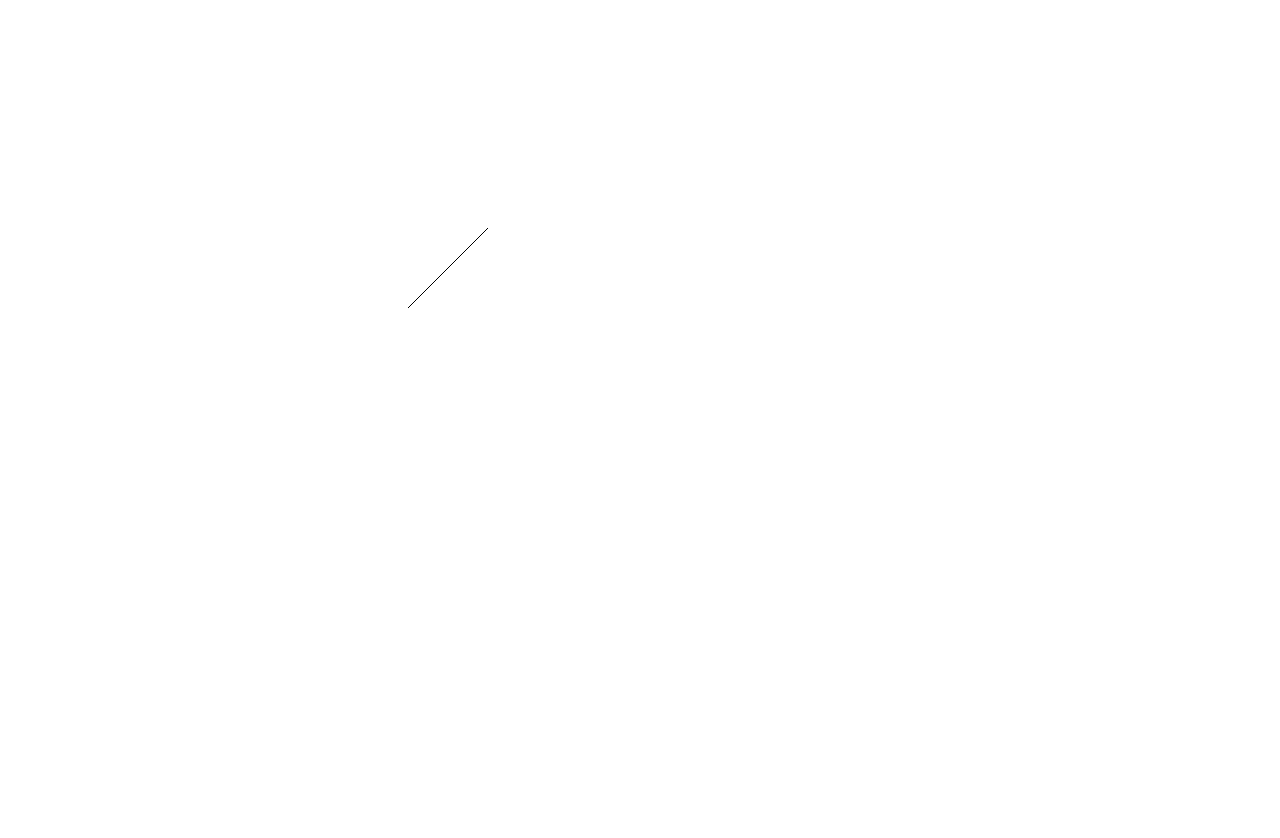
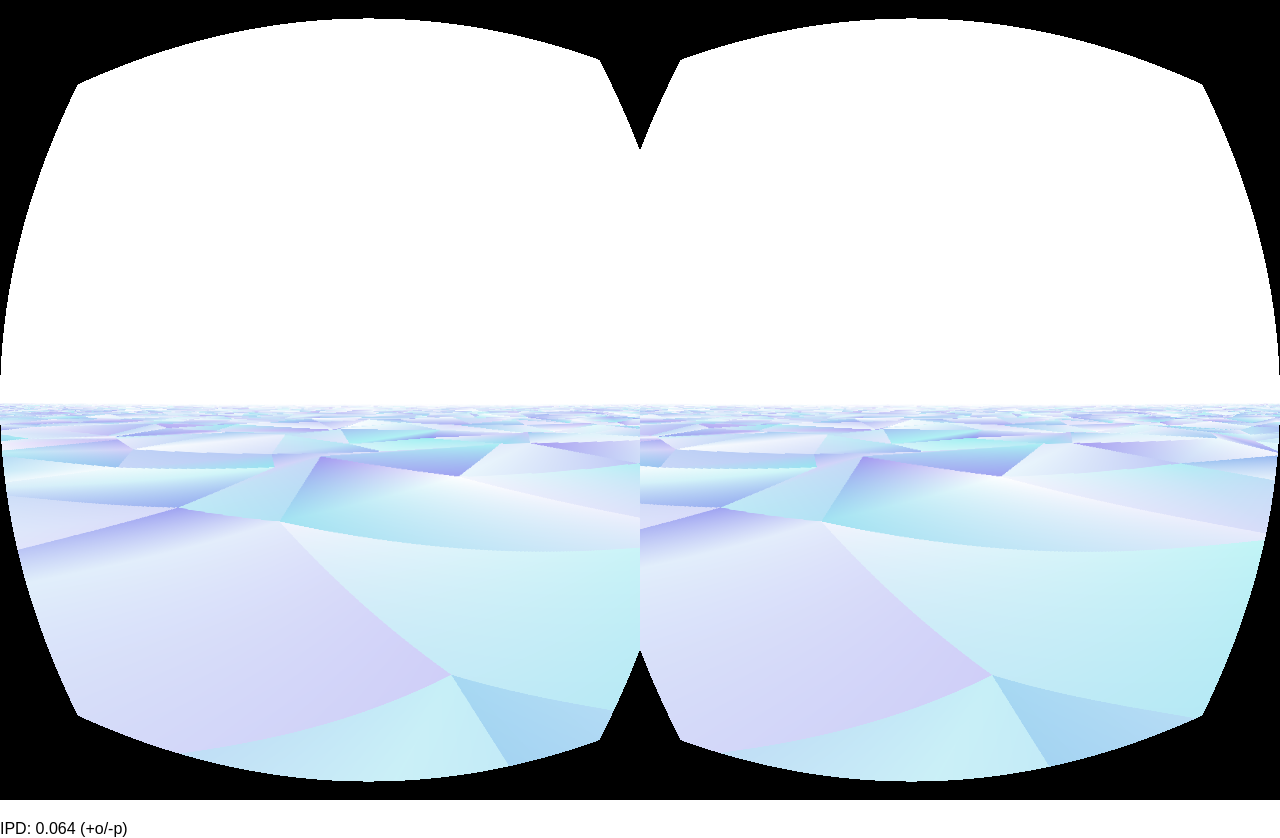
Before and after one commit to rit-sse/OculusPaintPrototype, a plain HTML site: page Three/index.html in a window 1280 px wide. Before the commit the page ends 800 px from the top, so only its background shows below. Drawn offline with Linux system fonts and the light colour scheme; animation ran at ten frames a second.

Commit message:
Still needs to be tested with an oculous but should now work with oculous and head tracking

```diff
--- a/Three/dependency/draw.js
+++ b/Three/dependency/draw.js
@@ -19,12 +19,11 @@ Draw.prototype.drawLine = function(start, stop){
     geometry.vertices.push(stop);
 
     var material = new THREE.LineBasicMaterial({
-        color: 0x000000
+        color: 0x000000,
+        linewidth: 5
         });
 
     var line = new THREE.Line(geometry, material);
 
     this.scene.add( line );
-
-    this.renderer.render(this.scene, this.camera);
 }
--- a/Three/index.html
+++ b/Three/index.html
@@ -1,38 +1,182 @@
-
-
 <!DOCTYPE html>
-<!-- The previous line tells the browser, that the page uses the HTML5 standard. -->
-
 <html>
 	<head>
-    <title>Test</title>
+		<meta charset="utf-8">
+		<title>NPVR Three.js Boxes Demo</title>
+		<style>
+			html, body {
+				width: 100%;
+				height: 100%;
+			}
+
+			body {
+				background-color: #ffffff;
+				margin: 0;
+				overflow: hidden;
+				font-family: arial;
+			}
+
+			#info {
+				position: absolute;
+				top: 820px;
+			}
+
+			canvas {
+				position: absolute;
+				top: 0;
+				left: 0;
+			}
+
+		</style>
+		<script src="dependency/vr.js"></script>
 		<script src="dependency/three.js"></script>
+		<script src="controls/OculusRiftControls.js"></script>
+		<script src="effects/OculusRiftEffect.js"></script>
 		<script src="dependency/draw.js"></script>
 	</head>
 	<body>
+		<div id="info">IPD: <span id='ipd'>0</span> (+o/-p)</div>
+
 		<script>
-	        window.onload = function() {
-				var renderer = new THREE.WebGLRenderer();
-				Draw = new Draw();
+		(function() {
+			var camera, scene, renderer;
+			var controls
+			var time = Date.now();
+			var effect; // rift effect
+			var draw = new Draw();
 
-	    		renderer.setSize( 800, 600 );
+
+			if (!vr.isInstalled()) {
+				//statusEl.innerText = 'NPVR plugin not installed!';
+				alert('NPVR plugin not installed!');
+			}
+			vr.load(function(error) {
+				if (error) {
+					//statusEl.innerText = 'Plugin load failed: ' + error.toString();
+					alert('Plugin load failed: ' + error.toString());
+				}
+
+				try {
+					init();
+					animate();
+				} catch (e) {
+					//statusEl.innerText = e.toString();
+					console.log(e);
+				}
+			});
+
+			function init() {
+
+				camera = new THREE.PerspectiveCamera( 75, window.innerWidth / window.innerHeight, 1, 1000 );
+
+				scene = new THREE.Scene();
+				scene.fog = new THREE.Fog( 0xffffff, 0, 750 );
+
+				var light = new THREE.DirectionalLight( 0xffffff, 1.5 );
+				light.position.set( 1, 1, 1 );
+				scene.add( light );
+
+				var light = new THREE.DirectionalLight( 0xffffff, 0.75 );
+				light.position.set( -1, - 0.5, -1 );
+				scene.add( light );
+
+				controls = new THREE.OculusRiftControls( camera );
+				scene.add( controls.getObject() );
+
+				// floor
+
+				var geometry = new THREE.PlaneGeometry( 2000, 2000, 100, 100 );
+				geometry.applyMatrix( new THREE.Matrix4().makeRotationX( - Math.PI / 2 ) );
+
+				for ( var i = 0, l = geometry.vertices.length; i < l; i ++ ) {
+
+					var vertex = geometry.vertices[ i ];
+					vertex.x += Math.random() * 20 - 10;
+					vertex.y += Math.random() * 2;
+					vertex.z += Math.random() * 20 - 10;
+
+				}
+
+				for ( var i = 0, l = geometry.faces.length; i < l; i ++ ) {
+
+					var face = geometry.faces[ i ];
+					face.vertexColors[ 0 ] = new THREE.Color().setHSL( Math.random() * 0.2 + 0.5, 0.75, Math.random() * 0.25 + 0.75 );
+					face.vertexColors[ 1 ] = new THREE.Color().setHSL( Math.random() * 0.2 + 0.5, 0.75, Math.random() * 0.25 + 0.75 );
+					face.vertexColors[ 2 ] = new THREE.Color().setHSL( Math.random() * 0.2 + 0.5, 0.75, Math.random() * 0.25 + 0.75 );
+					face.vertexColors[ 3 ] = new THREE.Color().setHSL( Math.random() * 0.2 + 0.5, 0.75, Math.random() * 0.25 + 0.75 );
+
+				}
+
+				var material = new THREE.MeshBasicMaterial( { vertexColors: THREE.VertexColors } );
+
+				var mesh = new THREE.Mesh( geometry, material );
+				scene.add( mesh );
+
+
+
+				renderer = new THREE.WebGLRenderer({
+					devicePixelRatio: 1,
+					alpha: false,
+					clearColor: 0xffffff,
+					antialias: true
+				});
+
+				effect = new THREE.OculusRiftEffect( renderer );
+
+				draw.init(renderer, scene, camera);
+				draw.drawLine(new THREE.Vector3(0,0,0), new THREE.Vector3(100,100,0));
+
+				document.getElementById('ipd').innerHTML =
+						effect.getInterpupillaryDistance().toFixed(3);
 
 				document.body.appendChild( renderer.domElement );
 
-	   			var scene = new THREE.Scene();
+				//
+				document.addEventListener( 'keydown', keyPressed, false );
+			}
+			function keyPressed (event) {
+				switch ( event.keyCode ) {
+					case 79: // o
+						effect.setInterpupillaryDistance(
+								effect.getInterpupillaryDistance() - 0.001);
+						document.getElementById('ipd').innerHTML =
+								effect.getInterpupillaryDistance().toFixed(3);
+						break;
+					case 80: // p
+						effect.setInterpupillaryDistance(
+								effect.getInterpupillaryDistance() + 0.001);
+						document.getElementById('ipd').innerHTML =
+								effect.getInterpupillaryDistance().toFixed(3);
+						break;
 
-	    		var camera = new THREE.PerspectiveCamera(45, 800 / 600, 1, 500);
+					case 70: // f
+						if (!vr.isFullScreen()) {
+							vr.enterFullScreen();
+						} else {
+							vr.exitFullScreen();
+						}
+						break;
 
-			    camera.position.set(0, 0, 100);
-			    camera.lookAt(scene.position);
-			    scene.add(camera);
+					case 32: // space
+						vr.resetHmdOrientation();
+						break;
+				}
+			}
 
-			    renderer.render(scene, camera);
+			var vrstate = new vr.State();
+			function animate() {
+				vr.requestAnimationFrame(animate);
 
-			    Draw.init(renderer,scene,camera);
-			    Draw.drawLine(new THREE.Vector3(0,0,0), new THREE.Vector3(10,10,10));
+				// Poll VR, if it's ready.
+				var polled = vr.pollState(vrstate);
+				controls.update( Date.now() - time, polled ? vrstate : null );
 
-			};
+				//renderer.render( scene, camera );
+				effect.render( scene, camera, polled ? vrstate : null );
+
+				time = Date.now();
+			}
+		})();
 		</script>
 	</body>
 </html>
```
Lines whose indentation alone changed are shown as unchanged.
